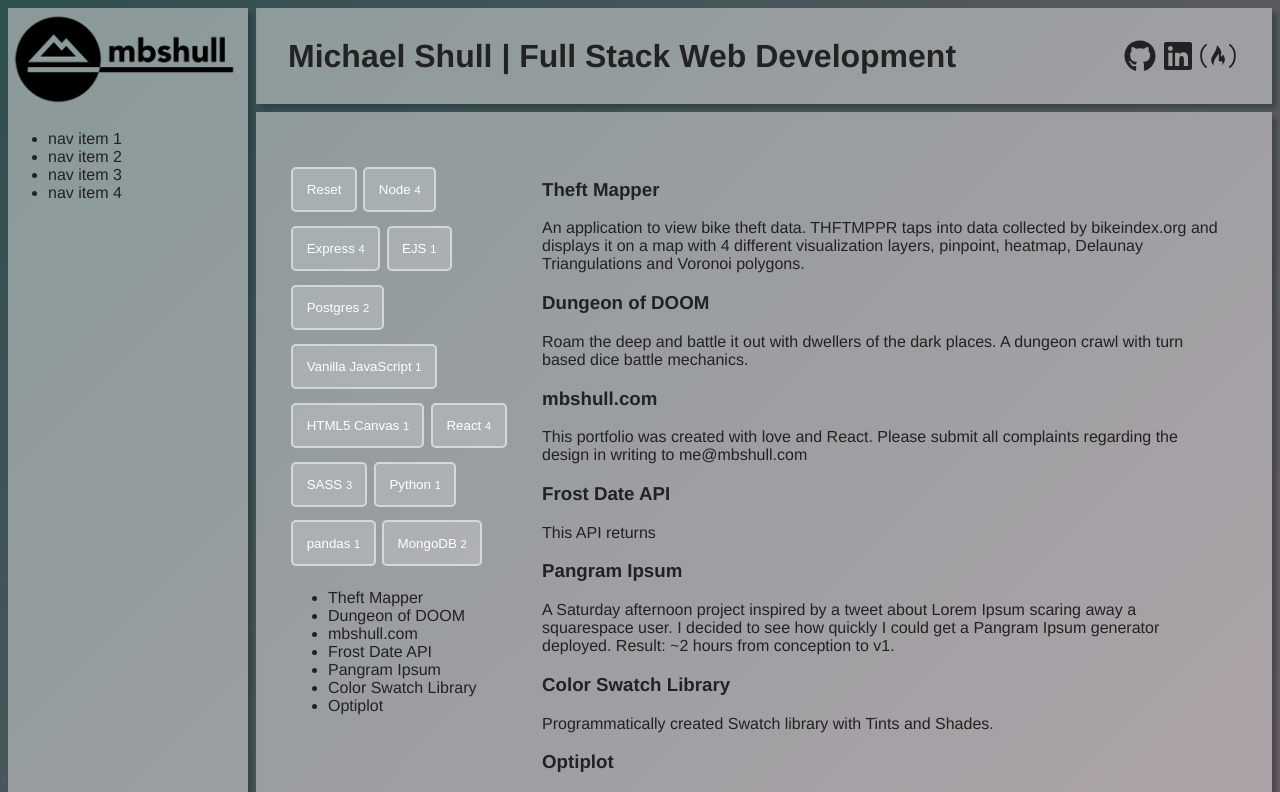
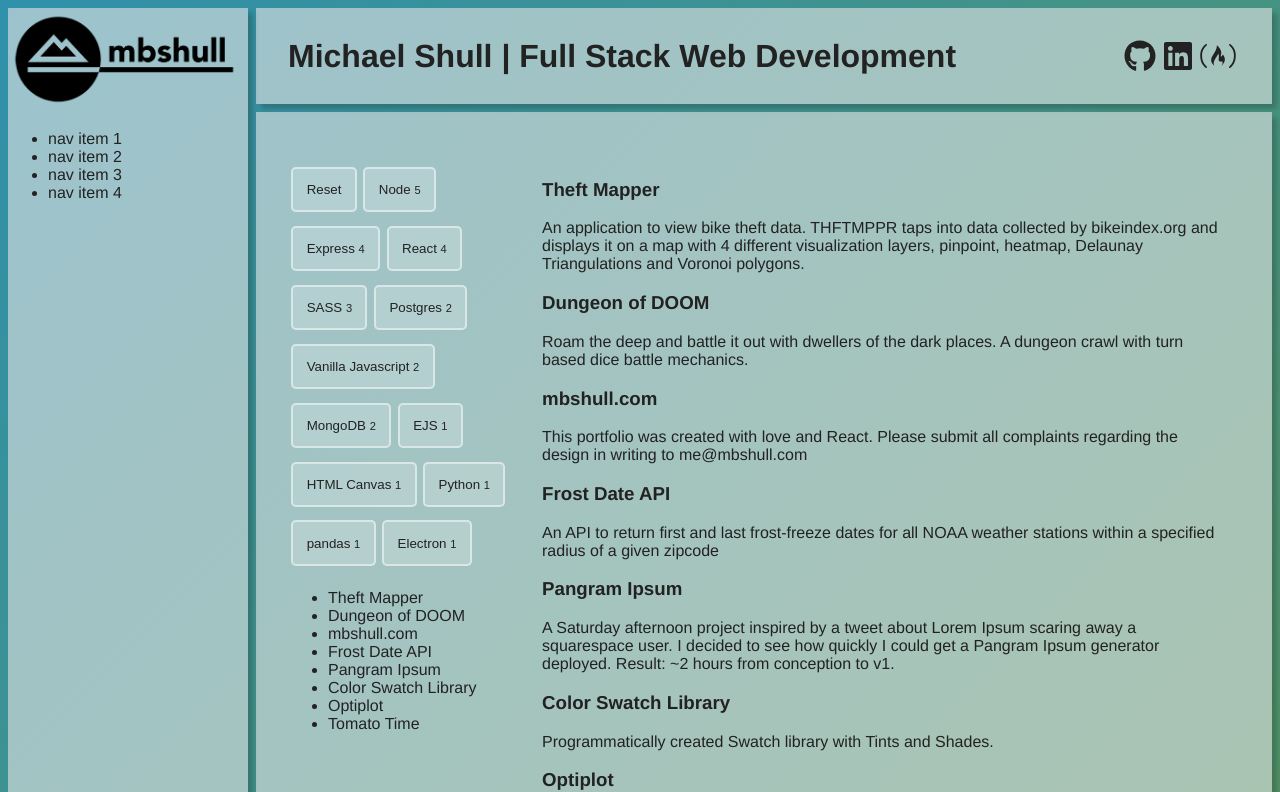
Before and after one commit to shullmb/portfolio2019, a React (Create React App) app: page / in a window 1280 px wide. Shown: the top 792 px of the page. Built offline with nearby package versions, Linux system fonts and the light colour scheme.

Commit message:
style and sorting

```diff
--- a/src/Footer.jsx
+++ b/src/Footer.jsx
@@ -5,11 +5,9 @@ import { library } from '@fortawesome/fontawesome-svg-core'
 
 library.add(faHeart)
 
-const iconClr = 'rgba(228, 228, 228,0.8)'
-
 const Footer = () => {
   return (
-    <footer> created with &nbsp; <FontAwesomeIcon icon={faHeart} color={iconClr} title='LOVE' /> &nbsp; &amp;&amp; &nbsp; <FontAwesomeIcon icon={['fab', 'react']} color={iconClr} title="REACT" /> &nbsp; | &copy;{new Date().getFullYear()} mbshull </footer>
+    <footer> <small>mbshull.com | made with <FontAwesomeIcon icon={faHeart} title='LOVE' /> and <FontAwesomeIcon icon={['fab', 'react']} title="REACT" /> | &copy;{new Date().getFullYear()} Michael Shull </small></footer>
   )
 }
 
--- a/src/components/ProjectMenu.jsx
+++ b/src/components/ProjectMenu.jsx
@@ -2,12 +2,13 @@ import React from 'react';
 import {BadgeButton} from './BadgeButton';
 
 const ProjectMenu = ({projects, selectProject, filterProjects, resetFilter, techUsed}) => {
+  const sortedTech = Object.keys(techUsed).sort((a, b) => techUsed[b] - techUsed[a])
 
   return (
     <div id="ProjectMenu">
       <p>
         <BadgeButton value="Reset" onClick={resetFilter} />
-        {Object.keys(techUsed).map( tech => (
+        { sortedTech.map( tech => (
             <BadgeButton value={tech}
                          num={techUsed[tech]}
                          key={tech}
--- a/src/data/projects.json
+++ b/src/data/projects.json
@@ -9,7 +9,7 @@
   },
   {
     "title": "Dungeon of DOOM",
-    "tech": ["Vanilla JavaScript", "HTML5 Canvas"],
+    "tech": ["Vanilla Javascript", "HTML Canvas"],
     "summary": "Roam the deep and battle it out with dwellers of the dark places. A dungeon crawl with turn based dice battle mechanics.",
     "img": "dungeon_thumb.png",
     "gh": "https://github.com/shullmb/dungeon-crawler",
@@ -26,7 +26,7 @@
   {
     "title": "Frost Date API",
     "tech": ["Python","pandas","Node","Express", "Postgres"],
-    "summary": "This API returns ",
+    "summary": "An API to return first and last frost-freeze dates for all NOAA weather stations within a specified radius  of a given zipcode",
     "img":"portfolio_thumb.gif",
     "gh": "https://github.com/shullmb/fp_api",
     "live": "http://www.mbshull.com"
@@ -54,6 +54,13 @@
     "img":"optiplot_thumb.png",
     "gh": "https://github.com/shullmb/opti-plot",
     "live": "https://opti-plot.herokuapp.com/"
+  },
+  {
+    "title": "Tomato Time",
+    "tech": ["Electron","Vanilla Javascript","Node"],
+    "summary": "Proof of Concept: A Pomodoro timer built with Electron",
+    "img":"tomato_time_thumb.gif",
+    "gh": "https://github.com/shullmb/electest",
+    "live": ""
   }
-
 ]
--- a/src/styles/App.scss
+++ b/src/styles/App.scss
@@ -1,14 +1,18 @@
 // $mainBGColor: #0e1a24;
-$mainBGColor:linear-gradient(135deg, rgba(47, 79, 79,1), rgba(123,99,111,1) 100%);
+$pink: rgba(238, 174, 202,1);
+// $mainBGColor:linear-gradient(135deg, rgba(47, 79, 79,1), rgba(123,99,111,1) 100%);
+$mainBGColor:linear-gradient(135deg, rgba(47, 79, 79,1), $pink 100%);
 // $mainBGColor:linear-gradient(135deg, rgba(47,79,79,1) 0%, rgba(253,187,45,1) 100%);
-$panelBGColor: rgba(228, 228, 228,0.5);
+$panelBGColor: rgba(228, 228, 228,0.6);
 $maintextColor: #222;
+// $ks: linear-gradient(135deg, #00C9FF 0%, #92FE9D 100%);
+$ks: linear-gradient(135deg, rgb(48, 145, 172) 0%, rgb(88, 149, 94) 100%);
 
 body {
   margin: 0;
   padding: 0;
   background: rgb(34,193,195);
-  background: $mainBGColor;
+  background: $ks;
   color: $maintextColor;
   min-width: 100vw;
   min-height: 100vh;
@@ -17,7 +21,7 @@ body {
 
 header, nav, main {
   background-color: $panelBGColor;
-  box-shadow: 5px 5px 5px rgba(29,49,49,0.5);
+  box-shadow: 5px 5px 5px rgba(29, 49, 49, 0.3);
 }
 
 header {
--- a/src/styles/Project.scss
+++ b/src/styles/Project.scss
@@ -19,7 +19,7 @@
     border-radius: 5px;
     padding: 1em;
     margin: .5em .25em;
-    color: white;
+    color: $maintextColor;
     box-sizing: border-box;
     &:hover {
       animation: wiggle 500ms;
```
Also changed, not shown: src/img/tomato_time_thumb.gif (added), src/logo.svg (deleted).
